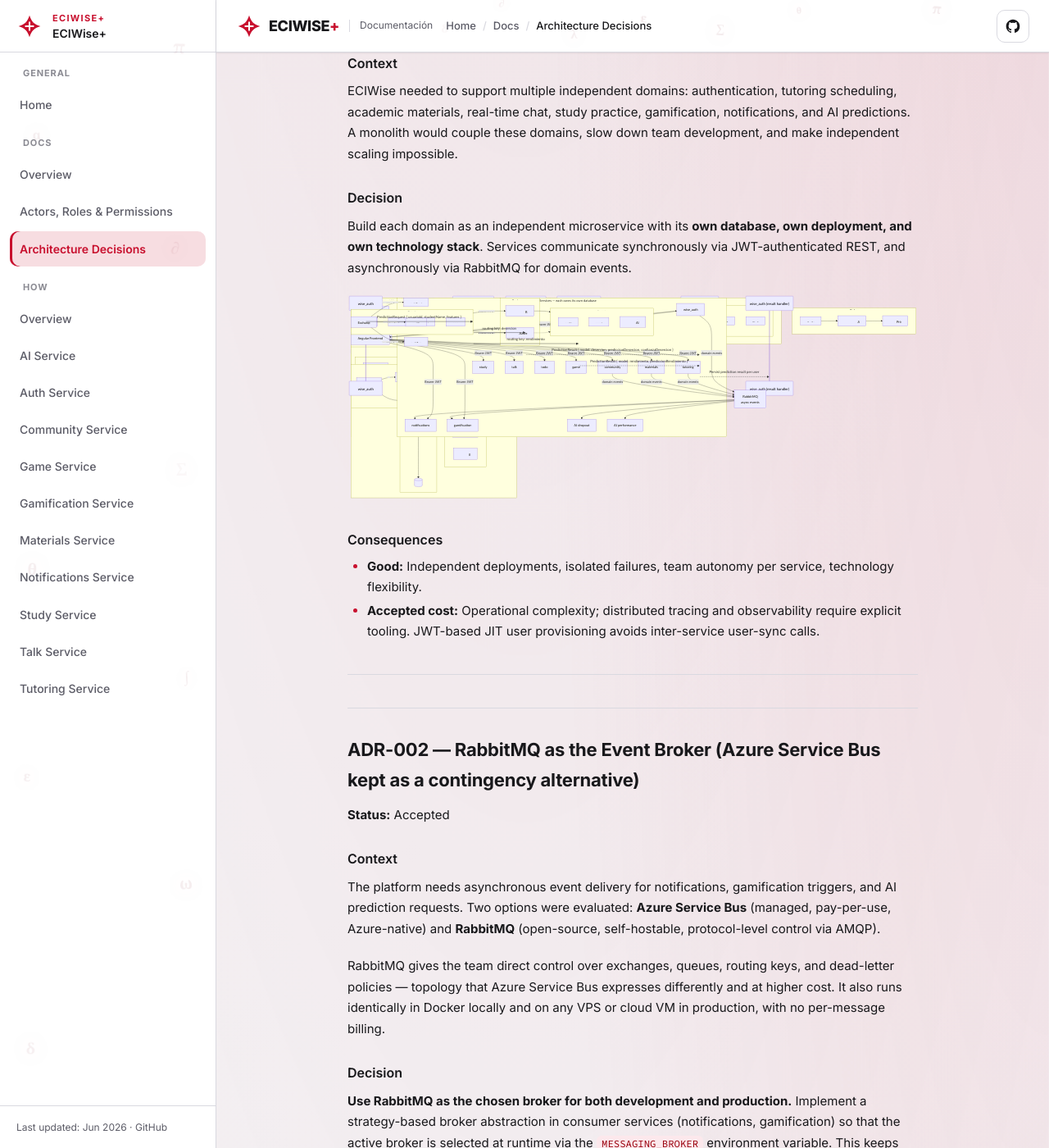
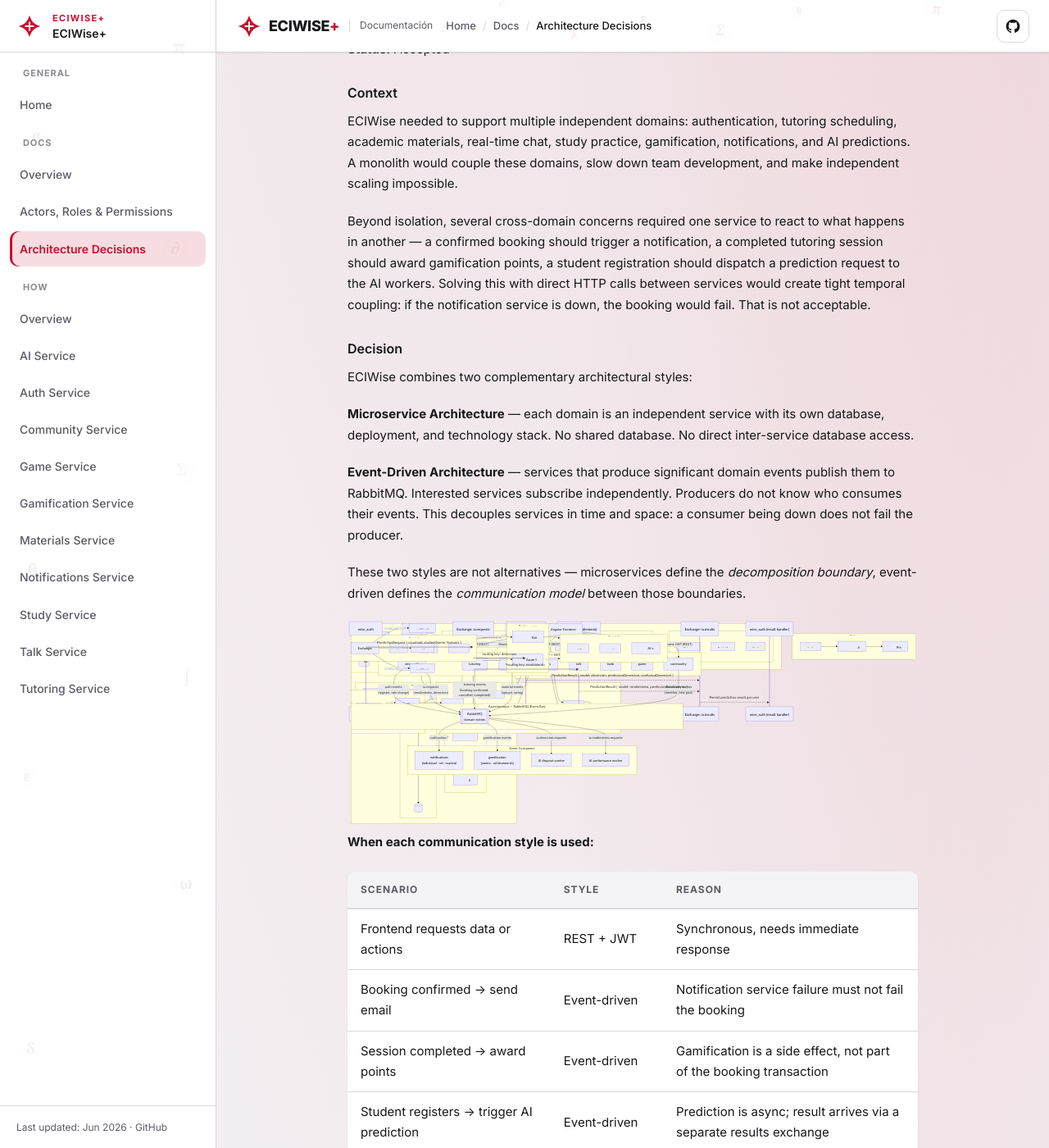
Before and after one commit to EciWise/EciWise.github.io, a Jekyll site: the page built from docs/architecture-decisions.md, in a window 1280 px wide and 1400 px high, scrolled down 373 px. Shown: the whole window at 82% size. Built offline with Jekyll 4.4.1, drawn with Linux system fonts in a browser that asks for light colours; some web fonts are replaced; some of the changed text lies outside the part shown.

Commit message:
docs: clarify ADR-001 as combined microservice + event-driven architecture

````diff
--- a/docs/architecture-decisions.md
+++ b/docs/architecture-decisions.md
@@ -9,7 +9,7 @@ This page documents the key architectural decisions made throughout the ECIWise
 
 ---
 
-## ADR-001 — Microservice Architecture
+## ADR-001 — Microservice Architecture + Event-Driven Architecture
 
 **Status:** Accepted
 
@@ -17,43 +17,73 @@ This page documents the key architectural decisions made throughout the ECIWise
 
 ECIWise needed to support multiple independent domains: authentication, tutoring scheduling, academic materials, real-time chat, study practice, gamification, notifications, and AI predictions. A monolith would couple these domains, slow down team development, and make independent scaling impossible.
 
+Beyond isolation, several cross-domain concerns required one service to react to what happens in another — a confirmed booking should trigger a notification, a completed tutoring session should award gamification points, a student registration should dispatch a prediction request to the AI workers. Solving this with direct HTTP calls between services would create tight temporal coupling: if the notification service is down, the booking would fail. That is not acceptable.
+
 ### Decision
 
-Build each domain as an independent microservice with its **own database, own deployment, and own technology stack**. Services communicate synchronously via JWT-authenticated REST, and asynchronously via RabbitMQ for domain events.
+ECIWise combines two complementary architectural styles:
+
+**Microservice Architecture** — each domain is an independent service with its own database, deployment, and technology stack. No shared database. No direct inter-service database access.
+
+**Event-Driven Architecture** — services that produce significant domain events publish them to RabbitMQ. Interested services subscribe independently. Producers do not know who consumes their events. This decouples services in time and space: a consumer being down does not fail the producer.
+
+These two styles are not alternatives — microservices define the *decomposition boundary*, event-driven defines the *communication model* between those boundaries.
 
 ```mermaid
 graph TB
-  subgraph Services["Domain Services — each owns its own database"]
+  FE["Angular Frontend"]
+
+  subgraph Sync["Synchronous — REST + JWT"]
     AUTH["wise_auth"]
     TUT["tutoring"]
     MAT["materials"]
-    NOTIF["notifications"]
     STUDY["study"]
     TALK["talk"]
     TODO["todo"]
-    GAMIF["gamification"]
     GAME["game"]
     COMM["community"]
-    AI_D["AI dropout"]
-    AI_P["AI performance"]
   end
 
-  RMQ["RabbitMQ\nasync events"]
-  FE["Angular Frontend"]
+  subgraph AsyncBus["Asynchronous — RabbitMQ (Event Bus)"]
+    RMQ[["RabbitMQ\ndomain events"]]
+  end
 
-  FE -->|Bearer JWT| AUTH
-  FE -->|Bearer JWT| TUT & MAT & NOTIF & STUDY
-  FE -->|Bearer JWT| TALK & TODO & GAMIF & GAME & COMM
+  subgraph Consumers["Event Consumers"]
+    NOTIF["notifications\n(individual · rol · masivo)"]
+    GAMIF["gamification\n(points · achievements)"]
+    AI_D["AI dropout worker"]
+    AI_P["AI performance worker"]
+  end
 
-  AUTH -->|issues JWT| FE
-  AUTH & TUT & MAT & COMM -->|domain events| RMQ
-  RMQ --> NOTIF & GAMIF & AI_D & AI_P
+  FE -->|"Bearer JWT (REST)"| AUTH & TUT & MAT & STUDY
+  FE -->|"Bearer JWT (REST)"| TALK & TODO & GAME & COMM
+
+  AUTH -->|"auth events\n(register, role change)"| RMQ
+  AUTH -->|"ia.requests\n(rendimiento, desercion)"| RMQ
+  TUT -->|"tutoring events\n(booking confirmed, cancelled, completed)"| RMQ
+  MAT -->|"material events\n(upload, rating)"| RMQ
+  COMM -->|"community events\n(mention, new post)"| RMQ
+
+  RMQ -->|"notification.*"| NOTIF
+  RMQ -->|"gamification events"| GAMIF
+  RMQ -->|"ia.rendimiento.requests"| AI_P
+  RMQ -->|"ia.desercion.requests"| AI_D
 ```
+
+**When each communication style is used:**
+
+| Scenario | Style | Reason |
+|----------|-------|--------|
+| Frontend requests data or actions | REST + JWT | Synchronous, needs immediate response |
+| Booking confirmed → send email | Event-driven | Notification service failure must not fail the booking |
+| Session completed → award points | Event-driven | Gamification is a side effect, not part of the booking transaction |
+| Student registers → trigger AI prediction | Event-driven | Prediction is async; result arrives via a separate results exchange |
+| `wise_auth` issues token → any service validates it | JWT local validation | No inter-service call needed at request time |
 
 ### Consequences
 
-- **Good:** Independent deployments, isolated failures, team autonomy per service, technology flexibility.
-- **Accepted cost:** Operational complexity; distributed tracing and observability require explicit tooling. JWT-based JIT user provisioning avoids inter-service user-sync calls.
+- **Good:** Services are decoupled in time — a consumer being unavailable does not affect the producer. New consumers can subscribe to existing events with zero changes to producers. REST gives fast, predictable responses for user-facing interactions.
+- **Accepted cost:** Eventual consistency — the gamification or notification side effect may arrive milliseconds after the main action completes. Requires RabbitMQ cluster monitoring and dead-letter queue handling for failed deliveries.
 
 ---
 
````
